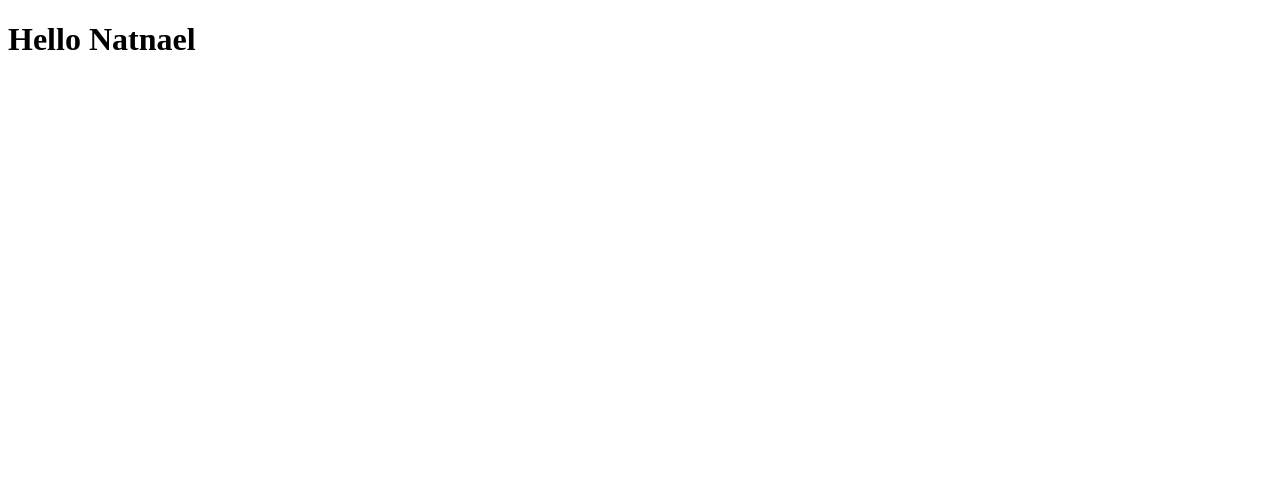
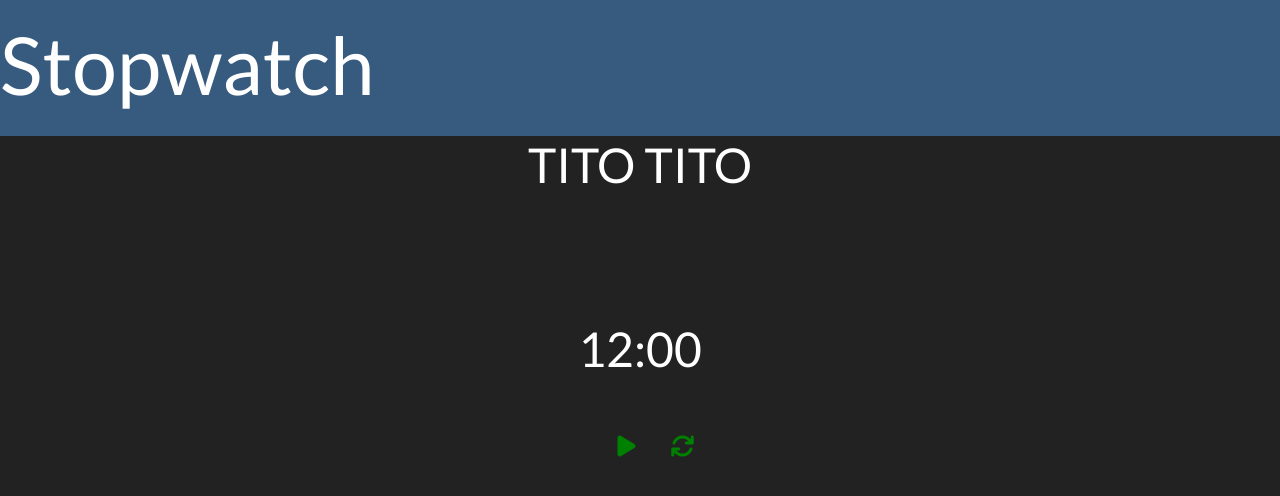
Before and after one commit to NatnaelAlex-kutu/gitBash, a website: page Desktop/gitBash/stopwatch.html in a window 1280 px wide. Drawn offline with nearby package versions, Linux system fonts and the light colour scheme.

Commit message:
some package bootstrap,bootswach and js file are added

```diff
--- /dev/null
+++ b/Desktop/gitBash/script.js
@@ -0,0 +1,20 @@
+const player=document.querySelector('#play')
+const timer=document.querySelector('#counter')
+const reset=document.querySelector('#reset')
+
+var counter=0
+function stopwatch(){
+    counter+=1
+    timer.innerHTML=counter
+
+ }
+
+player.addEventListener('click',function(){
+
+     setInterval(stopwatch, 1000);
+
+})
+reset.addEventListener('click',()=>{
+    counter=0
+
+})
--- a/Desktop/gitBash/stopwatch.html
+++ b/Desktop/gitBash/stopwatch.html
@@ -4,8 +4,24 @@
     <meta charset="UTF-8">
     <meta name="viewport" content="width=device-width, initial-scale=1.0">
     <title>Document</title>
+    <link rel="stylesheet" href="node_modules/bootstrap/dist/css/bootstrap.min.css">
+    <link rel="stylesheet" href="node_modules/bootswatch/dist/darkly/bootstrap.min.css">
+    <link rel="stylesheet" href="https://cdnjs.cloudflare.com/ajax/libs/font-awesome/6.4.2/css/all.min.css"/>
+    <link rel="stylesheet" href="style.css"/>
 </head>
 <body>
-    <h1>Hello Natnael</h1>
+    <nav class="navbar navbar-expand-lg bg-primary" data-bs-theme="dark">
+        <h1 class="display-1" >Stopwatch</h1>      </nav>
+    <h1>TITO TITO</h1>
+    <div class="stopwatch">
+        <h1 id="counter">12:00</h1>
+        <div class="actions">
+            <i class="fa-solid fa-play" id="play"></i>
+            <i class="fa-solid fa-refresh" id="reset"></i>
+        </div>
+
+
+    </div>
 </body>
+<script src="./script.js"></script>
 </html>
--- a/Desktop/gitBash/style.css
+++ b/Desktop/gitBash/style.css
@@ -1,3 +1,24 @@
 h1{
     color:red;
+    text-align: center;
+    color:WHITE;
 }
+.stopwatch{
+position: absolute;
+top:40%;
+display:flex;
+flex-direction: column;
+justify-content: center;
+align-items: center;
+width:100%;
+
+}
+.actions{
+ margin-top: 3rem;
+}
+i{
+
+    font-size: x-large;
+    margin-left: 2rem;
+    color:green;
+}
```
Also changed, not shown: Desktop/gitBash/package.json (added, +16 -0 lines), 1 other file.
